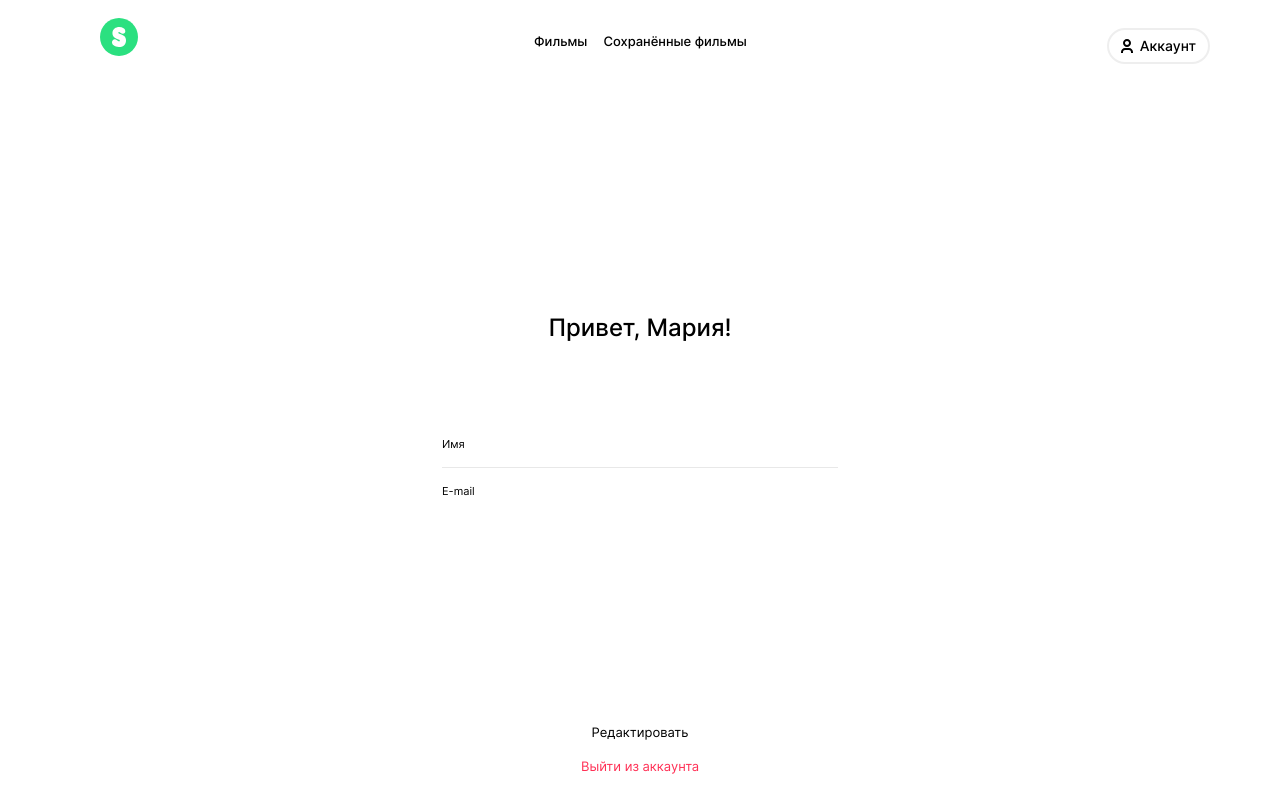
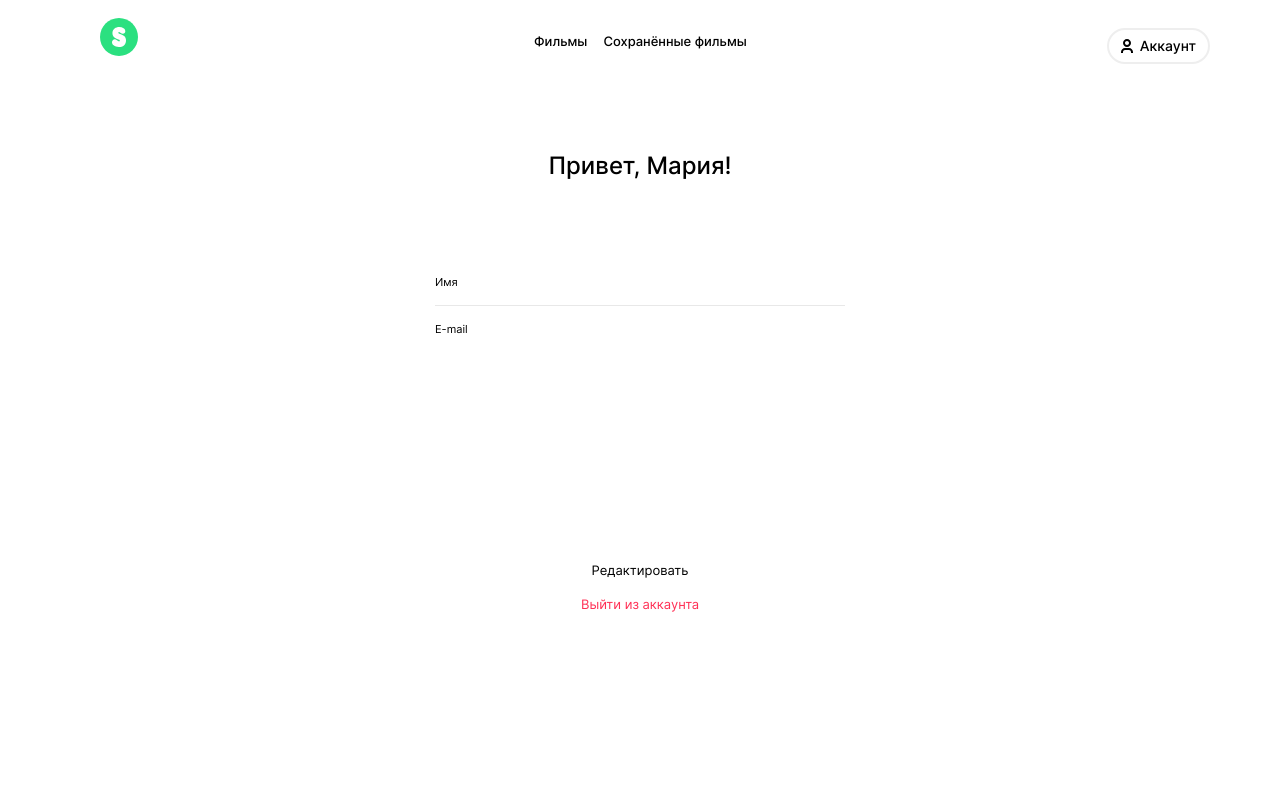
Before and after one commit to Maryk1007/movies-explorer-frontend, a React (Create React App) app: page /profile in a window 1280 px wide. Shown: the top 812 px of the page. Built offline with nearby package versions, Linux system fonts and the light colour scheme.

Commit message:
adaptive 1280px for profile

```diff
--- a/src/components/Profile/Profile.css
+++ b/src/components/Profile/Profile.css
@@ -129,3 +129,13 @@
     line-height: 1.23;
   }
 }
+
+@media (min-width: 768px) {
+  .profile {
+    margin: 74px 70px 70px;
+  }
+
+  .form-profile {
+    min-width: 410px;
+  }
+}
```
